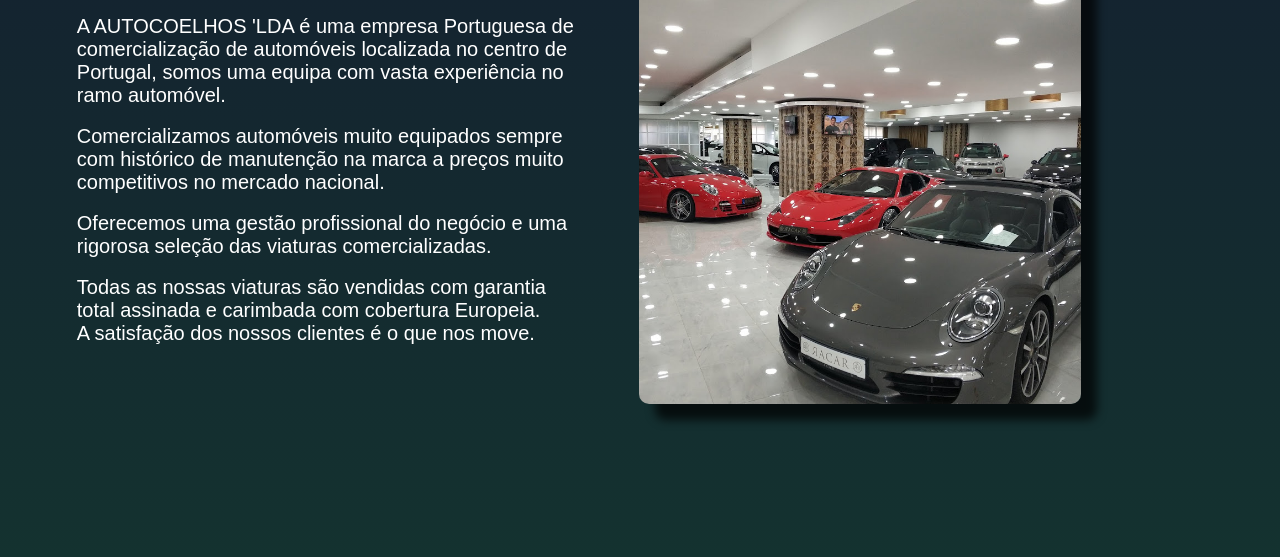
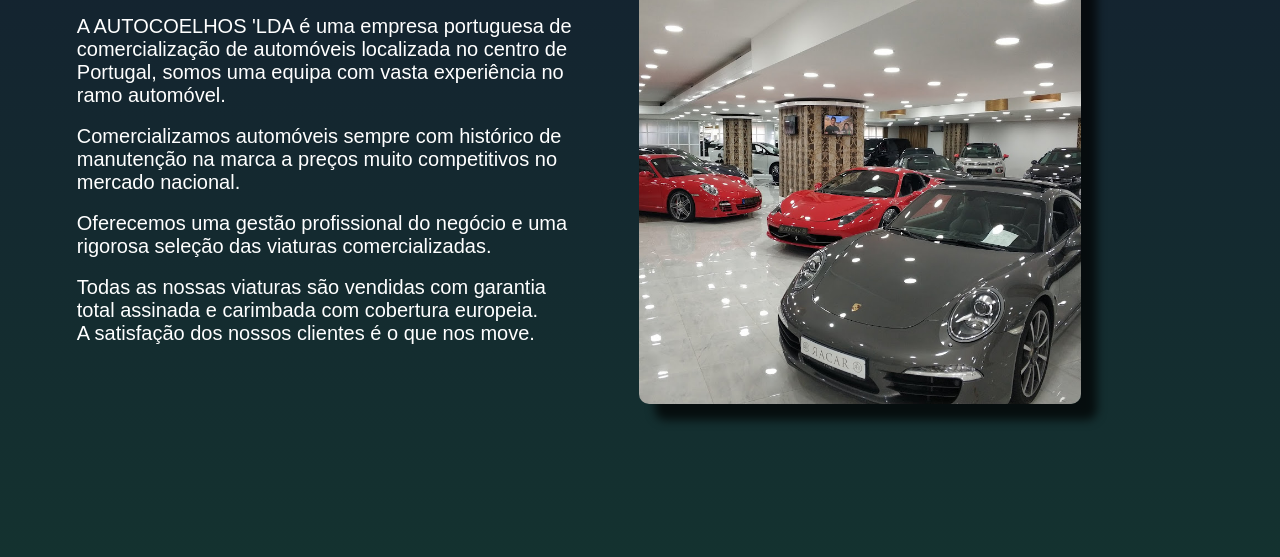
Before and after one commit to Coelho1337/Coelho, a plain HTML site: page sobre.html in a window 1280 px wide. Shown: the part 243-800 px from the top of the page. Drawn offline with Linux system fonts and the light colour scheme.

Commit message:
Update sobre.html

```diff
--- a/sobre.html
+++ b/sobre.html
@@ -32,14 +32,14 @@
 
     <h1 class="sobre1">AUTOCOELHOS 'LDA</h1>
     <br>
-    <p class="sobre"> A AUTOCOELHOS 'LDA é uma empresa Portuguesa de comercialização de automóveis localizada no centro de Portugal,
+    <p class="sobre"> A AUTOCOELHOS 'LDA é uma empresa portuguesa de comercialização de automóveis localizada no centro de Portugal,
         somos uma equipa com vasta experiência no ramo automóvel. </p>
     <br>
-    <p class="sobre"> Comercializamos automóveis muito equipados sempre com histórico de manutenção na marca a preços muito competitivos no mercado nacional. </p>
+    <p class="sobre"> Comercializamos automóveis sempre com histórico de manutenção na marca a preços muito competitivos no mercado nacional. </p>
     <br>
     <p class="sobre"> Oferecemos uma gestão profissional do negócio e uma rigorosa seleção das viaturas comercializadas.</p>
     <br>
-    <p class="sobre"> Todas as nossas viaturas são vendidas com garantia total assinada e carimbada com cobertura Europeia.</p><p class="sobre">A satisfação dos nossos clientes é o que nos move.</p>
+    <p class="sobre"> Todas as nossas viaturas são vendidas com garantia total assinada e carimbada com cobertura europeia.</p><p class="sobre">A satisfação dos nossos clientes é o que nos move.</p>
 </div>
 <br><br><br><br><br><br><br><br><br><br><br><br>
 <img src="veiculos/carro 2.jpg" class="fotos_sobre">
```
